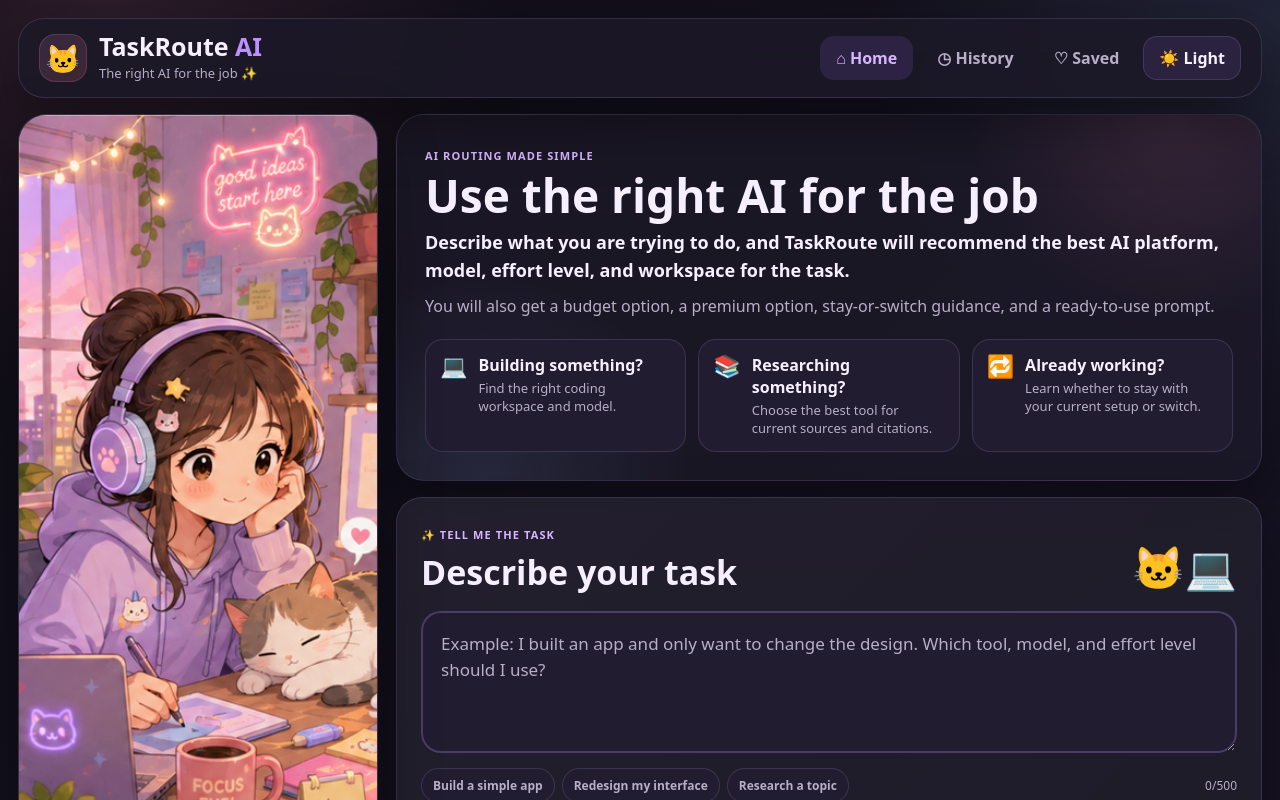
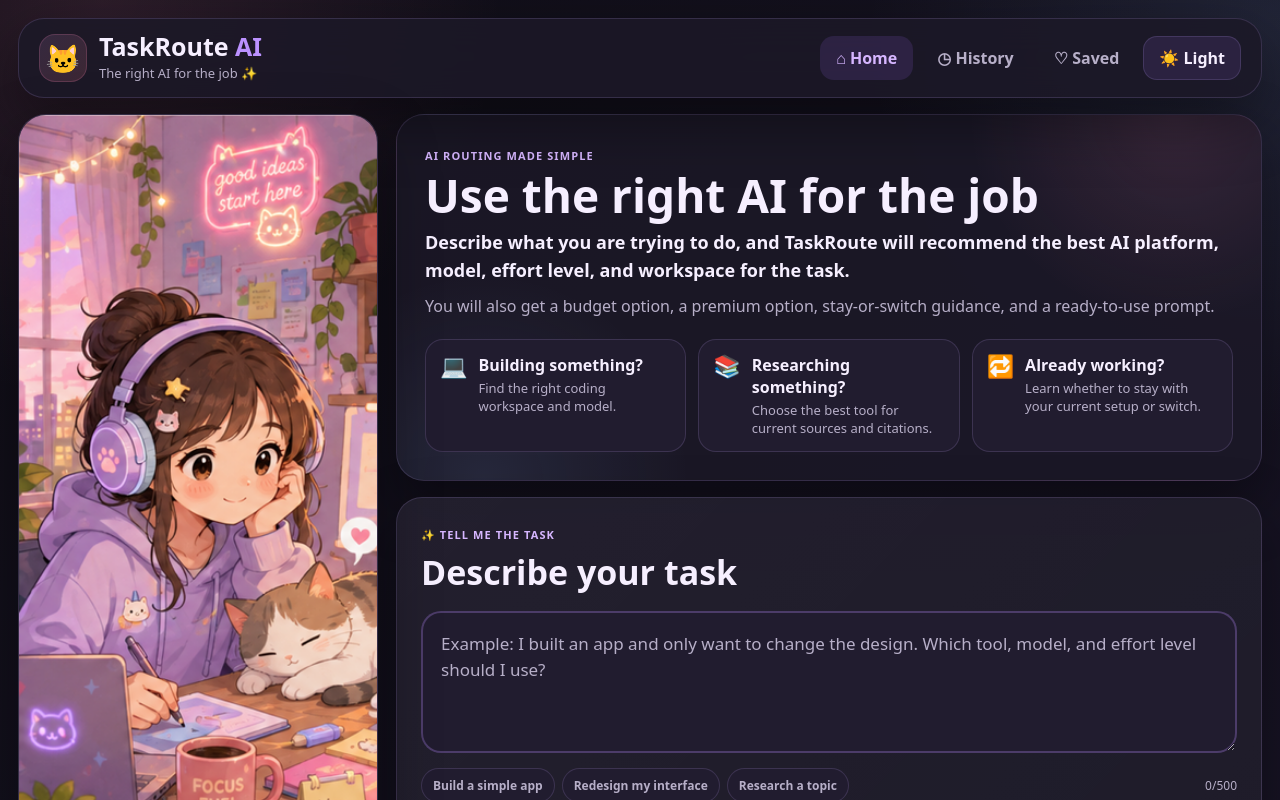
Before and after one commit to jennycita/taskroute-ai, a Next.js app: page / in a window 1280 px wide. Shown: the top 800 px of the page. Built offline with nearby package versions, Linux system fonts and the light colour scheme.

Commit message:
Update page.tsx
deleted line 391:

<div className="cat-doodle">🐱 💻</div>

```diff
--- a/app/page.tsx
+++ b/app/page.tsx
@@ -388,7 +388,6 @@ Please use ${result.effort.toLowerCase()} effort. Keep the solution practical, p
                 <span className="eyebrow">✨ Tell me the task</span>
                 <h2>Describe your task</h2>
               </div>
-              <div className="cat-doodle">🐱💻</div>
             </div>
 
             <textarea
```
